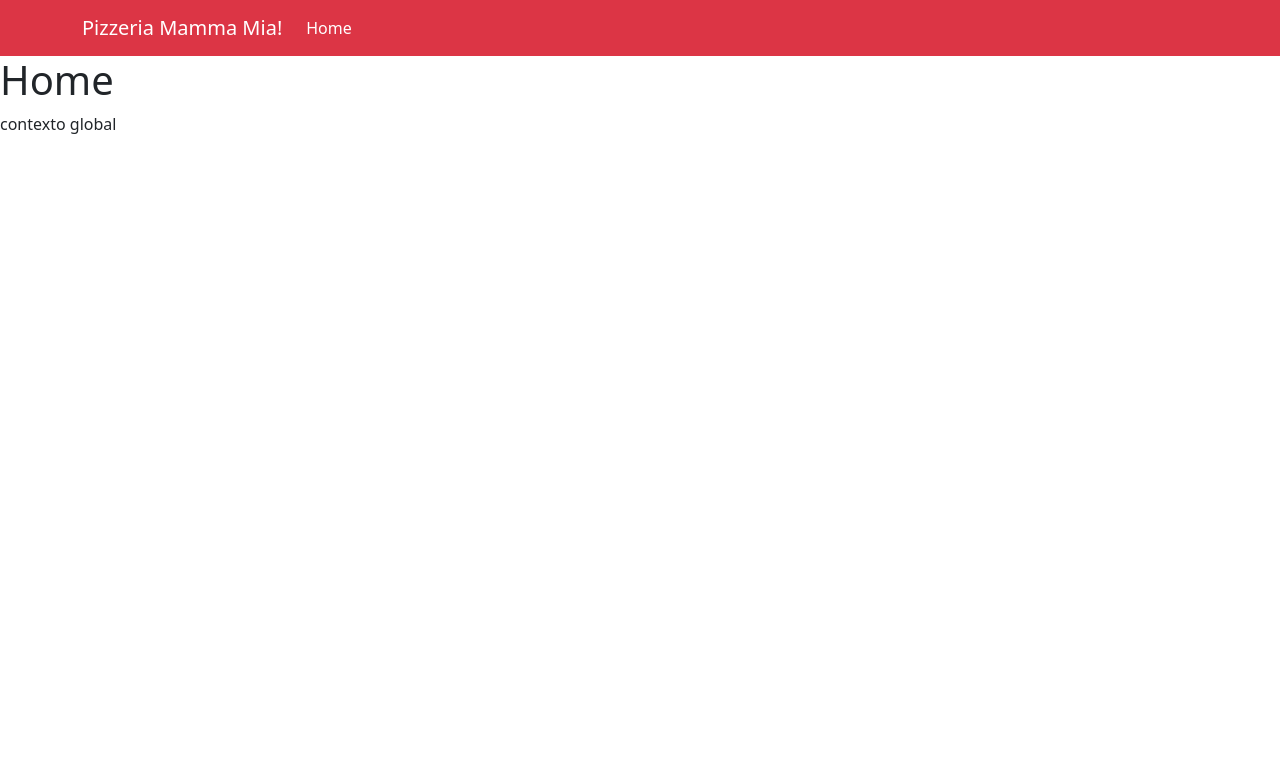
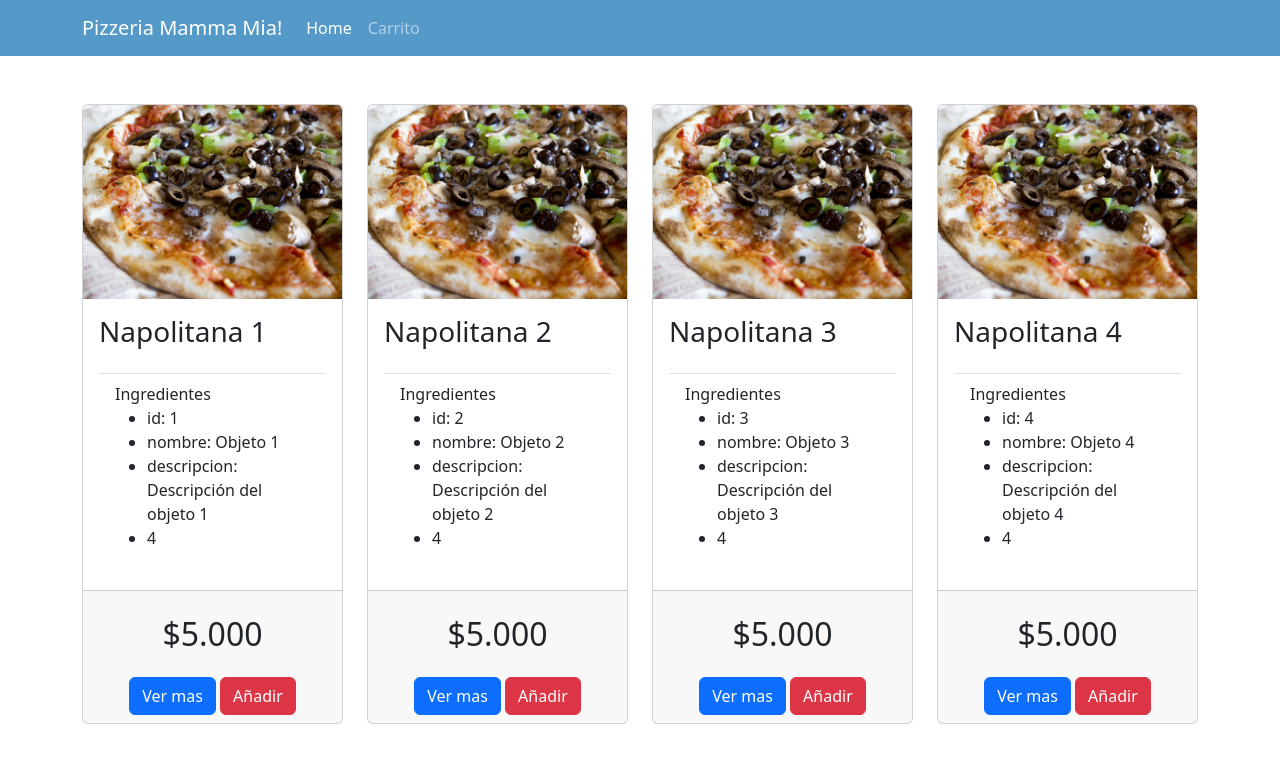
Before and after one commit to jpgit01/mamamia, a React (Vite) app in the folder mamamia/: page /Home in a window 1280 px wide. Shown: the top 770 px of the page. Built offline with nearby package versions, Linux system fonts and the light colour scheme.

Commit message:
avances al ir al id

```diff
--- a/mamamia/src/App.jsx
+++ b/mamamia/src/App.jsx
@@ -3,6 +3,8 @@
 import Home from "./layout/Home";
 import NotFound from "./layout/NotFound";
 import Menu from "./component/Menu";
+import Carrito from "./layout/Carrito";
+import Pizza from "./layout/Pizza"
 
 function App() {
   return (
@@ -11,7 +13,8 @@
       <Menu/>
         <Routes>
           <Route path={"/Home"} Component={Home} />
-          <Route path={"/pizza/:id:"} Component={Home} />
+          <Route path={"/Pizza/:id"} Component={Pizza} />
+          <Route path={"/Carrito"} Component={Carrito} />
           <Route path={"*"} Component={NotFound} />
         </Routes>
       </BrowserRouter>
--- a/mamamia/src/component/Menu.jsx
+++ b/mamamia/src/component/Menu.jsx
@@ -2,18 +2,20 @@
 import Nav from 'react-bootstrap/Nav';
 import Navbar from 'react-bootstrap/Navbar';
 import { NavLink } from 'react-router-dom';
+import "./menu.css";
 
 function Menu() {
     const claseActive = ({ isActive }) =>
     isActive ? "nav-item nav-link active" : "nav-item nav-link";
   return (
-    <Navbar expand="lg" bg="danger" data-bs-theme="dark">
+    <Navbar expand="lg" className='menuCeleste' data-bs-theme="dark">
       <Container>
-        <Navbar.Brand href="#home">Pizzeria Mamma Mia!</Navbar.Brand>
+        <Navbar.Brand href="/Home">Pizzeria Mamma Mia!</Navbar.Brand>
         <Navbar.Toggle aria-controls="basic-navbar-nav" />
         <Navbar.Collapse id="basic-navbar-nav">
           <Nav className="me-auto">
             <NavLink className={claseActive} to={"/Home"}>Home</NavLink>
+            <NavLink className={claseActive} to={"/Carrito"}>Carrito</NavLink>
           </Nav>
         </Navbar.Collapse>
       </Container>
--- a/mamamia/src/component/menu.css
+++ b/mamamia/src/component/menu.css
@@ -0,0 +1,3 @@
+.menuCeleste{
+    background-color: #5499C7 ;
+}
--- a/mamamia/src/context/Contexto.jsx
+++ b/mamamia/src/context/Contexto.jsx
@@ -1,14 +1,21 @@
 import { createContext } from 'react';
-import { useState } from 'react';
-
 export const MiContexto = createContext()
 
 import React from 'react'
 
 const Contexto = ({children}) => {
-    const [saludo, setSaludo] = useState("contexto global")
+    const datos = [
+        { id: 1, nombre: 'Objeto 1', descripcion: 'Descripción del objeto 1' },
+        { id: 2, nombre: 'Objeto 2', descripcion: 'Descripción del objeto 2' },
+        { id: 3, nombre: 'Objeto 3', descripcion: 'Descripción del objeto 3' },
+        { id: 4, nombre: 'Objeto 4', descripcion: 'Descripción del objeto 4' },
+        { id: 5, nombre: 'Objeto 5', descripcion: 'Descripción del objeto 5' },
+        { id: 6, nombre: 'Objeto 6', descripcion: 'Descripción del objeto 6' }
+      ];
+
+
   return (
-    <MiContexto.Provider value={saludo}>{children}</MiContexto.Provider>
+    <MiContexto.Provider value={datos}>{children}</MiContexto.Provider>
   )
 }
 
--- /dev/null
+++ b/mamamia/src/layout/Carrito.jsx
@@ -0,0 +1,9 @@
+import React from 'react'
+
+const Carrito = () => {
+  return (
+    <div>Carrito</div>
+  )
+}
+
+export default Carrito
--- a/mamamia/src/layout/Home.jsx
+++ b/mamamia/src/layout/Home.jsx
@@ -1,17 +1,64 @@
-import React from 'react'
-import { useContext } from 'react'
-import { MiContexto } from '../context/Contexto'
+import React, { useContext} from "react";
+import { MiContexto } from "../context/Contexto";
+import Container from "react-bootstrap/esm/Container";
+import Row from "react-bootstrap/esm/Row";
+import Button from "react-bootstrap/Button";
+import Card from "react-bootstrap/Card";
+import ListGroup from "react-bootstrap/ListGroup";
+import Col from "react-bootstrap/Col";
+import pizza0 from "../assets/img/pizza-0.jpg";
+
+import { useNavigate } from 'react-router-dom';
 
 const Home = () => {
-  const saludo = useContext(MiContexto)
+  const navigate = useNavigate();
+  const datos = useContext(MiContexto);
+
+  const handleClick = (id) => {
+    navigate(`/Pizza/${id}`);
+  };
+
   return (
+    <Container>
+      <Row>
+        {datos.map((num, index) => (
+          <Col className="col-md-3 mt-5" key={index}>
+            <Card style={{ width: "100%" }}>
+              <Card.Img variant="top" src={pizza0} />
+              <Card.Body>
+                <Card.Title>
+                  <h3>Napolitana {num.id}</h3>
+                </Card.Title>
+                <ListGroup className="list-group-flush">
+                  <ListGroup.Item></ListGroup.Item>
+                  <ListGroup.Item>
+                    Ingredientes
+                    <ul>
+                      <li>id: {num.id}</li>
+                      <li>nombre: {num.nombre}</li>
+                      <li>descripcion: {num.descripcion}</li>
+                      <li>4</li>
+                    </ul>
+                  </ListGroup.Item>
+                </ListGroup>
+              </Card.Body>
+              <Card.Footer>
+                <Row className="text-center mt-3 mb-3">
+                  <h2>$5.000</h2>
+                </Row>
+                <Row>
+                  <div className="text-center">
+                    <Button onClick={() => handleClick(num.id)} variant="primary">Ver mas</Button>{" "}
+                    <Button variant="danger">Añadir</Button>{" "}
+                  </div>
+                </Row>
+              </Card.Footer>
+            </Card>
+          </Col>
+        ))}
+      </Row>
+    </Container>
+  );
+};
 
-    <div>
-      <h1>Home</h1>
-      <p>{saludo}</p>
-
-    </div>
-  )
-}
-
-export default Home
+export default Home;
--- /dev/null
+++ b/mamamia/src/layout/Pizza.jsx
@@ -0,0 +1,24 @@
+import React, { useContext } from 'react';
+import { useParams } from 'react-router-dom';
+import { MiContexto } from '../context/Contexto';
+const Pizza = () => {
+  const { id } = useParams();
+  const datos = useContext(MiContexto);
+
+  const pizza = datos.find(item => item.id === parseInt(id));
+
+  return (
+    <div>
+      {pizza ? (
+        <div>
+          <h2>{pizza.nombre}</h2>
+          <p>{pizza.descripcion}</p>
+        </div>
+      ) : (
+        <div>Pizza no encontrada</div>
+      )}
+    </div>
+  );
+};
+
+export default Pizza;
```
Also changed, not shown: mamamia/src/assets/img/pizza-0.jpg (added).
